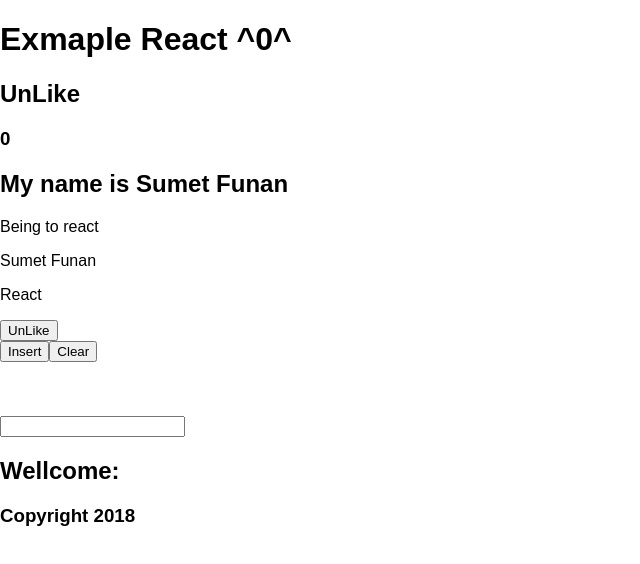
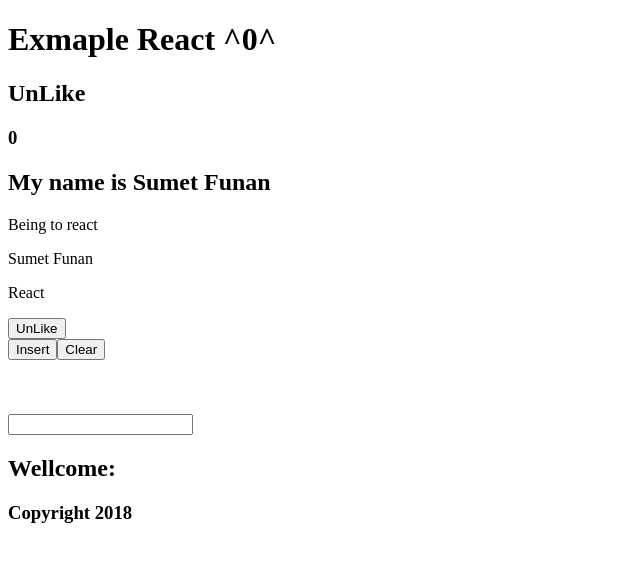
Before and after one commit to bsf-articlez/ExampleReact, a React (Create React App) app: page / in a window 1280 px wide. Shown: the top 564 px of the page, without its empty margins (0-640 px from the left). Built offline with nearby package versions, Linux system fonts and the light colour scheme.

Commit message:
Commit code.

```diff
--- a/package.json
+++ b/package.json
@@ -5,6 +5,7 @@
   "dependencies": {
     "react": "^16.4.2",
     "react-dom": "^16.4.2",
+    "react-router": "^4.3.1",
     "react-scripts": "1.1.5"
   },
   "scripts": {
--- a/src/App.js
+++ b/src/App.js
@@ -33,10 +33,6 @@
     this.setState({type:event.target.value});
   }
   render(){
-    var mystyle = {
-      fontSize:100,
-      color:'#FF0000'
-    }
     return(
         <div>
             <Header/>
--- a/src/index.js
+++ b/src/index.js
@@ -1,8 +1,8 @@
 import React from 'react';
 import ReactDOM from 'react-dom';
-import './index.css';
 import App from './App';
-import registerServiceWorker from './registerServiceWorker';
 
-ReactDOM.render(<App />, document.getElementById('root'));
-registerServiceWorker();
+ReactDOM.render(
+    <App />,
+    document.getElementById('root')
+);
```
Also changed, not shown: 1 other file (tests, documents, lock files or other folders).
